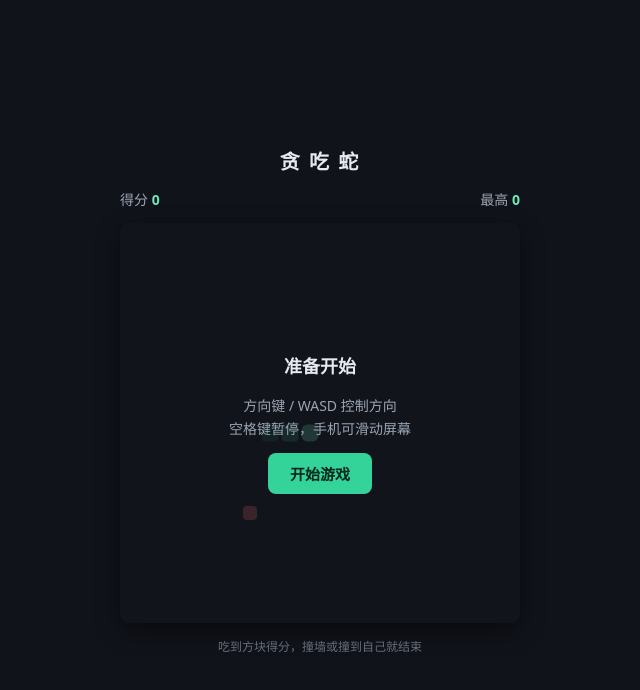
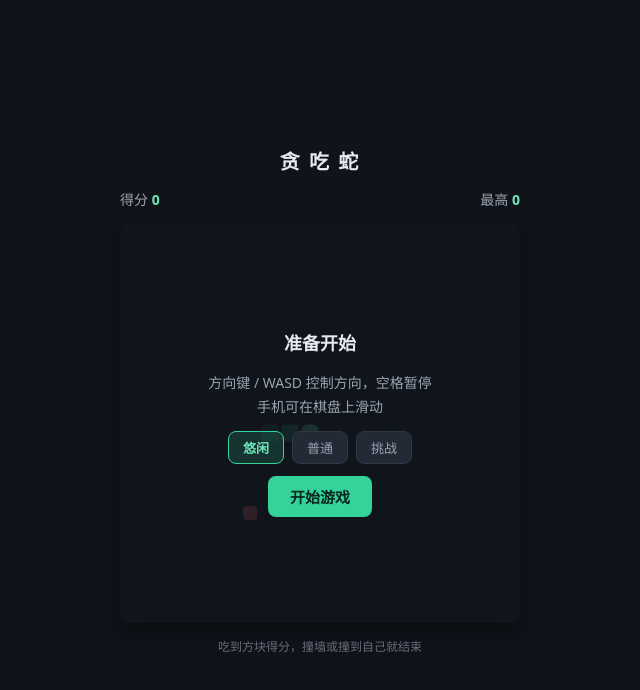
Before and after one commit to oops-ai-hub408/snake-game, a plain HTML site: page index.html in a window 1280 px wide. Shown: the whole page, without its empty margins (320-960 px from the left). Drawn offline with Linux system fonts and the light colour scheme.

Commit message:
fix: 降低默认速度并新增三档难度选择（悠闲/普通/挑战）

```diff
--- a/index.html
+++ b/index.html
@@ -39,7 +39,7 @@
     position: absolute; inset: 0;
     display: flex; flex-direction: column;
     align-items: center; justify-content: center; gap: 12px;
-    background: rgba(16,19,26,.82);
+    background: rgba(16,19,26,.86);
     border-radius: 10px;
     text-align: center;
     padding: 16px;
@@ -49,12 +49,28 @@
   .overlay .big { font-size: 18px; color: #e6e9ef; font-weight: 600; }
   button {
     border: 0; border-radius: 8px; cursor: pointer;
+    font-family: inherit;
+    transition: transform .08s ease, background .2s ease, color .2s ease;
+  }
+  button:active { transform: scale(.96); }
+  .primary {
     padding: 10px 22px; font-size: 15px; font-weight: 600;
     background: #34d399; color: #06281e;
-    transition: transform .08s ease, background .2s ease;
   }
-  button:hover { background: #6ee7b7; }
-  button:active { transform: scale(.96); }
+  .primary:hover { background: #6ee7b7; }
+  .levels { display: flex; gap: 8px; }
+  .levels button {
+    padding: 6px 14px; font-size: 13px;
+    background: #232935; color: #9aa4b2;
+    border: 1px solid #2f3746;
+  }
+  .levels button:hover { color: #e6e9ef; }
+  .levels button.on {
+    background: rgba(52,211,153,.16);
+    border-color: #34d399;
+    color: #6ee7b7;
+    font-weight: 600;
+  }
   .hint { font-size: 12px; color: #6b7280; }
 </style>
 </head>
@@ -68,8 +84,13 @@
     <canvas id="board" width="400" height="400"></canvas>
     <div class="overlay" id="overlay">
       <p class="big" id="overlayTitle">准备开始</p>
-      <p id="overlayText">方向键 / WASD 控制方向<br>空格键暂停，手机可滑动屏幕</p>
-      <button id="startBtn">开始游戏</button>
+      <p id="overlayText">方向键 / WASD 控制方向，空格暂停<br>手机可在棋盘上滑动</p>
+      <div class="levels" id="levels">
+        <button data-level="relax">悠闲</button>
+        <button data-level="normal">普通</button>
+        <button data-level="fast">挑战</button>
+      </div>
+      <button class="primary" id="startBtn">开始游戏</button>
     </div>
   </div>
   <div class="hint">吃到方块得分，撞墙或撞到自己就结束</div>
@@ -80,6 +101,13 @@
   const COLS = 20;
   const ROWS = 20;
 
+  // 难度：start 是初始每步毫秒数，min 是最快速度，accel 是每得 1 分缩短的毫秒数
+  const LEVELS = {
+    relax:  { start: 300, min: 190, accel: 0.5 },
+    normal: { start: 220, min: 130, accel: 1.0 },
+    fast:   { start: 160, min: 90,  accel: 1.4 }
+  };
+
   const canvas = document.getElementById('board');
   const ctx = canvas.getContext('2d');
   const scoreEl = document.getElementById('score');
@@ -88,16 +116,34 @@
   const overlayTitle = document.getElementById('overlayTitle');
   const overlayText = document.getElementById('overlayText');
   const startBtn = document.getElementById('startBtn');
+  const levelsEl = document.getElementById('levels');
 
-  let snake, dir, nextDir, food, score, best, timer, state;
+  let snake, dir, queue, food, score, best, timer, state;
+  let level = localStorage.getItem('snake-level') || 'relax';
+  if (!LEVELS[level]) level = 'relax';
 
   best = Number(localStorage.getItem('snake-best') || 0);
   bestEl.textContent = best;
 
+  function renderLevels() {
+    levelsEl.querySelectorAll('button').forEach(b => {
+      b.classList.toggle('on', b.dataset.level === level);
+    });
+  }
+  renderLevels();
+
+  levelsEl.addEventListener('click', e => {
+    const b = e.target.closest('button');
+    if (!b) return;
+    level = b.dataset.level;
+    localStorage.setItem('snake-level', level);
+    renderLevels();
+  });
+
   function reset() {
     snake = [{ x: 9, y: 10 }, { x: 8, y: 10 }, { x: 7, y: 10 }];
     dir = { x: 1, y: 0 };
-    nextDir = { x: 1, y: 0 };
+    queue = [];
     score = 0;
     scoreEl.textContent = '0';
     placeFood();
@@ -114,7 +160,8 @@
   }
 
   function speed() {
-    return Math.max(70, 140 - Math.floor(score / 3) * 8);
+    const cfg = LEVELS[level];
+    return Math.max(cfg.min, cfg.start - score * cfg.accel);
   }
 
   function loop() {
@@ -126,7 +173,7 @@
   }
 
   function step() {
-    dir = nextDir;
+    if (queue.length) dir = queue.shift();
     const head = { x: snake[0].x + dir.x, y: snake[0].y + dir.y };
 
     if (head.x < 0 || head.x >= COLS || head.y < 0 || head.y >= ROWS) return gameOver();
@@ -223,9 +270,13 @@
     }
   }
 
+  // 方向输入入队，快速连按两下也不会丢；禁止 180° 反向
   function turn(x, y) {
-    if (dir.x === -x && dir.y === -y) return;
-    nextDir = { x, y };
+    const last = queue.length ? queue[queue.length - 1] : dir;
+    if (last.x === -x && last.y === -y) return;
+    if (last.x === x && last.y === y) return;
+    if (queue.length >= 2) return;
+    queue.push({ x, y });
   }
 
   const KEYMAP = {
```
Also changed, not shown: 1 other file.
